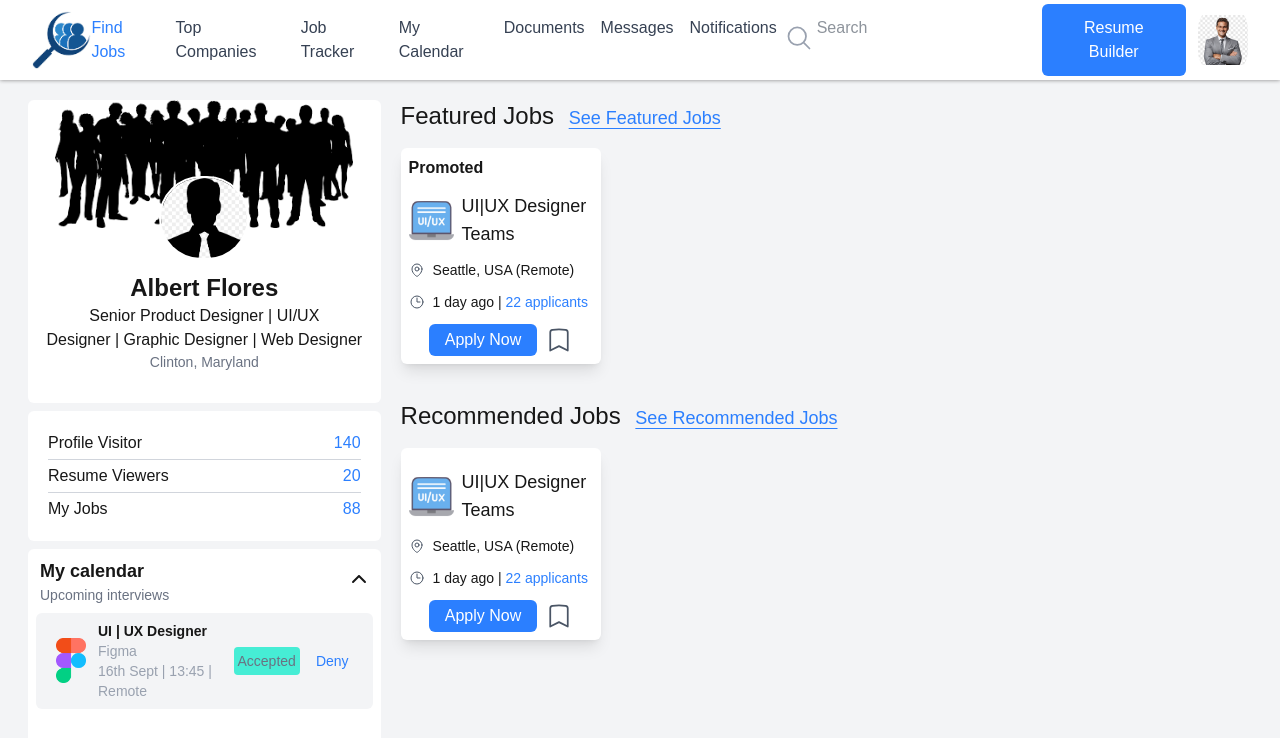
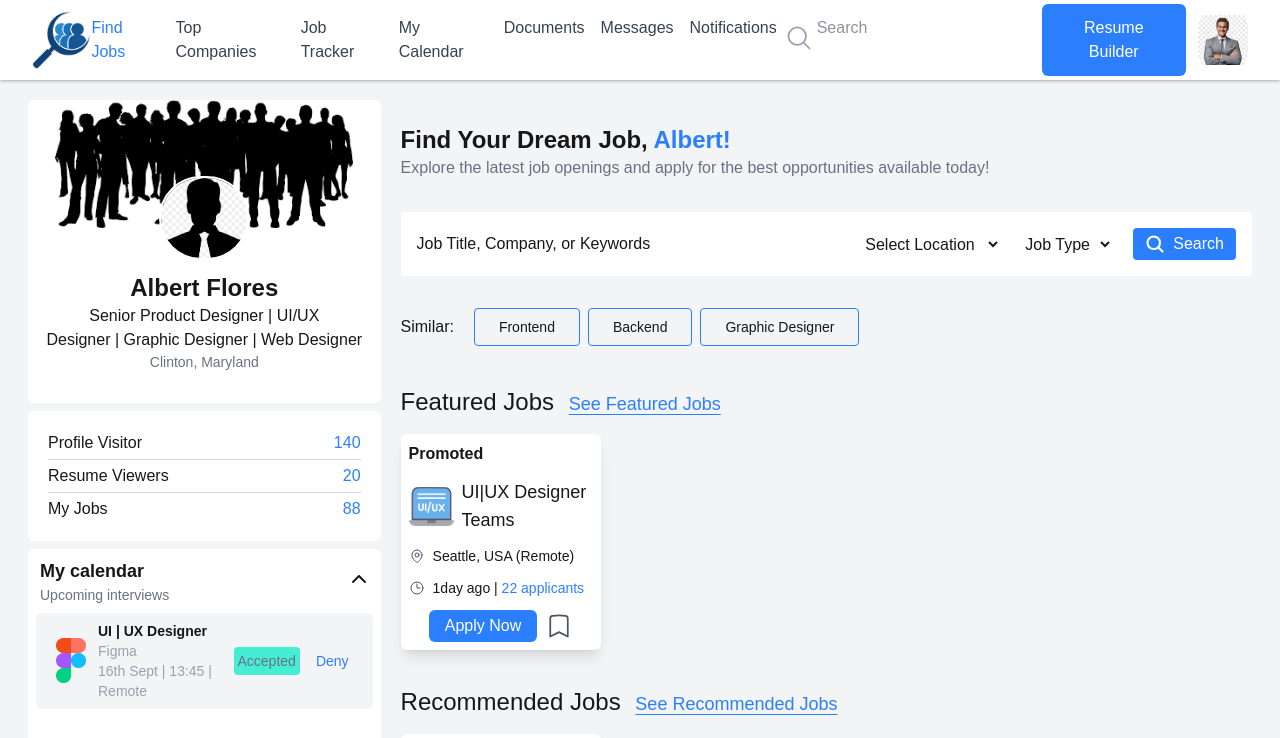
Before and after one commit to abdulbasit404/talha-work, a Next.js app: page / in a window 1280 px wide. Shown: the top 738 px of the page. Built offline with nearby package versions, Linux system fonts and the light colour scheme.

Commit message:
again changes find pages

```diff
--- a/app/Components/cards/page.tsx
+++ b/app/Components/cards/page.tsx
@@ -1,55 +1,54 @@
 import React from "react";
-import { MapPinIcon, ClockIcon, BookmarkIcon } from "@heroicons/react/24/outline";
+import { MapPinIcon } from "@heroicons/react/24/outline";
+import { BookmarkIcon, ClockIcon } from "@heroicons/react/24/outline";
 import Image from "next/image";
 
-interface CardProps {
-  titlePromo?: string;
-  titleHeading: string;
-  titleDay: string;
-  titleLocation: string;
-  titleApplicants: string;
-  titleImage: string;
-}
-
-const page: React.FC<CardProps> = ({
+function page({
   titlePromo,
   titleHeading,
   titleDay,
   titleLocation,
   titleApplicants,
   titleImage,
-}) => {
+}: {
+  titlePromo?: string;
+  titleHeading: string;
+  titleDay: string;
+  titleLocation: string;
+  titleApplicants: string; // ✔ SAHI
+  titleImage: string;
+}) {
   return (
-    <div className="bg-white flex flex-col justify-center gap-3 p-2 shadow-lg rounded-md w-full">
+    <div
+      className={`bg-white flex flex-col justify-center  gap-3 p-2 shadow-lg rounded-md w-full `}
+    >
       <h1 className="font-bold">
         {titlePromo && <span className="promo">{titlePromo}</span>}
       </h1>
-
       <div className="flex gap-2 items-center">
         <Image src={titleImage} alt="card-image" height={45} width={45} />
         <h1 className="text-lg">{titleHeading}</h1>
       </div>
-
       <div className="flex items-center gap-2">
         <MapPinIcon className="w-4 h-4 text-gray-600" />
         <h1 className="text-sm">{titleLocation}</h1>
       </div>
-
       <div className="flex items-center gap-2">
         <ClockIcon className="w-4 h-4 text-gray-600" />
         <h1 className="text-sm">
           {titleDay} | <span className="text-blue-500">{titleApplicants}</span>
         </h1>
       </div>
-
       <div className="flex justify-center items-center">
         <div className="flex items-center gap-2">
-          <button className="bg-blue-500 text-white px-4 py-1 rounded-md">Apply Now</button>
+          <button className="bg-blue-500 text-white px-4 py-1 rounded-md">
+            Apply Now
+          </button>
           <BookmarkIcon className="w-7 h-7 text-gray-600" />
         </div>
       </div>
     </div>
   );
-};
+}
 
 export default page;
--- a/app/find-jobs/page.tsx
+++ b/app/find-jobs/page.tsx
@@ -1,5 +1,4 @@
 "use client";
-
 import React, { useState } from "react";
 import MyCard from "../Components/cards/page";
 import Image from "next/image";
@@ -7,37 +6,33 @@ import { MagnifyingGlassIcon } from "@heroicons/react/24/outline";
 import { FontAwesomeIcon } from "@fortawesome/react-fontawesome";
 import { faChevronDown, faChevronUp } from "@fortawesome/free-solid-svg-icons";
 
-export default function Page() {
+
+function page() {
   const featuredJobs = [
     {
       promoHead: "Promoted",
       mainHead: "UI|UX Designer Teams",
       location: "Seattle, USA (Remote)",
-      day: "1 day ago",
+      day: "1day ago",
       applicants: "22 applicants",
       image: "/cardimage.png",
     },
   ];
-
   const recommendedJobs = [
     {
       mainHead: "UI|UX Designer Teams",
       location: "Seattle, USA (Remote)",
-      day: "1 day ago",
+      day: "1day ago",
       applicants: "22 applicants",
       image: "/cardimage.png",
     },
   ];
-
   const [interviews, setInterviews] = useState(true);
-
   return (
-    <div className="min-h-screen bg-gray-100 lg:flex sm:px-5 sm:py-3 sm:gap-1">
-      {/* Left profile column */}
+    <div className="min-h-screen bg-gray-100 lg:flex sm:px-5 sm:py-3 sm:gap-1 ">
       <div className="p-2 flex flex-col gap-2 lg:w-130">
-        {/* Profile card */}
-        <div className="bg-white h-75 lg:h-150 rounded-md relative overflow-hidden">
-          <div className="absolute w-full h-32 rounded-md">
+        <div className="bg-white h-75 lg:h-150 rounded-md relative overflow-hidden ">
+          <div className=" absolute w-full h-32 rounded-md">
             <Image
               src="/profileimagecover.png"
               alt="Sample"
@@ -45,7 +40,7 @@ export default function Page() {
               className="object-contain rounded-md"
             />
           </div>
-          <div className="relative top-19 text-center gap-4">
+          <div className=" relative top-19 text-center gap-4">
             <div className="flex justify-center items-center mb-3">
               <Image
                 src="/profileimage.png"
@@ -61,8 +56,6 @@ export default function Page() {
             <p className="text-gray-500 text-sm">Clinton, Maryland</p>
           </div>
         </div>
-
-        {/* Stats */}
         <div className="bg-white p-5 rounded-md">
           <div className="flex justify-between">
             <h1>Profile Visitor</h1>
@@ -79,9 +72,7 @@ export default function Page() {
             <span className="text-blue-500">88</span>
           </div>
         </div>
-
-        {/* Calendar */}
-        <div className="bg-white rounded-md pb-2 h-full">
+        <div className=" bg-white rounded-md pb-2 h-full">
           <div className="flex justify-between items-center py-2 px-3">
             <div>
               <h1 className="font-bold sm:text-lg">My calendar</h1>
@@ -102,6 +93,7 @@ export default function Page() {
             </div>
           </div>
 
+          <div className="flex flex-col gap-5">
             {interviews && (
               <div className="flex justify-between items-center px-5 py-2 bg-gray-100 rounded-md mx-2">
                 <div className="flex justify-center items-center gap-5 lg:gap-3">
@@ -111,7 +103,8 @@ export default function Page() {
                     height={30}
                     width={30}
                   />
-                <div>
+
+                  <div className="">
                     <h1 className="font-bold md:text-sm">UI | UX Designer</h1>
                     <h1 className="text-sm text-gray-400">Figma</h1>
                     <h1 className="text-sm text-gray-400 md:text-sm">
@@ -119,65 +112,126 @@ export default function Page() {
                     </h1>
                   </div>
                 </div>
-              <div className="flex flex-col gap-1 md:flex-row md:gap-3">
+
+                <div className="flex flex-col gap-1 md:flex-row md:gap-3 ">
                   <button className="bg-teal-300 text-gray-500 rounded px-1 py-1 text-sm">
                     Accepted
                   </button>
-                <button className="text-blue-500 rounded px-1 py-1 text-sm">Deny</button>
+                  <button className="  text-blue-500 rounded px-1 py-1 text-sm">
+                    Deny
+                  </button>
                 </div>
               </div>
             )}
           </div>
         </div>
-
-      {/* Right jobs column */}
+      </div>
       <div className="w-full">
-        {/* Featured Jobs */}
+        <div className="px-2 py-1 sm:py-8">
+          <h1 className="text-lg font-bold sm:text-2xl">
+            Find Your Dream Job,{" "}
+            <span className="text-blue-500 font-bold">Albert!</span>
+          </h1>
+          <p className="text-gray-500">
+            Explore the latest job openings and apply for the best opportunities
+            available today!
+          </p>
+        </div>
+        <div className=" bg-white mx-2 px-2 py-4 rounded flex flex-col text-center gap-4 sm:flex-row sm:justify-between sm:items-center sm:px-4 sm:py-4">
+          <div>
+            <h1 className="">Job Title, Company, or Keywords</h1>
+          </div>
+          <div className="flex flex-col justify-center items-center gap-4 sm:flex-row lg:gap-5">
+            <select className="w-35">
+              <option value="">Select Location</option>
+              <option value="banana">Saudi Arab</option>
+              <option value="orange">Dubai</option>
+              <option value="apple">Qatar</option>
+            </select>
+            <select className="w-23">
+              <option value="">Job Type</option>
+              <option value="apple">Frontend</option>
+              <option value="banana">Backend</option>
+              <option value="orange">Graphic Designer</option>
+            </select>
+            <button className="relative bg-blue-500 px-3 py-1 text-white rounded flex items-center gap-2">
+              <MagnifyingGlassIcon
+                className="w-5 h-5 text-white "
+                strokeWidth={2.5}
+              />
+              Search
+            </button>
+          </div>
+        </div>
+        <div className="flex flex-col gap-1 py-4 sm:flex-row sm:items-center sm:py-8">
+          <h1 className="px-2">Similar:</h1>
+          <div className="flex justify-center gap-2 px-2">
+            <button className="border border-blue-500 px-2 py-2 text-sm rounded lg:px-6">
+              Frontend
+            </button>
+            <button className="border border-blue-500 px-2 py-2 text-sm rounded lg:px-6">
+              Backend
+            </button>
+            <button className="border border-blue-500 px-2 py-2 text-sm rounded lg:px-6">
+              Graphic Designer
+            </button>
+          </div>
+        </div>
+        {/* {*Featured Cards*} */}
         <div className="mt-4 sm:mt-0">
-          <h1 className="px-2 py-2 text-lg sm:text-2xl">
+          <div className="px-2 py-2 gap-5">
+            <h1 className=" text-lg sm:text-2xl">
               Featured Jobs{" "}
               <span className="ml-2 text-blue-500 text-sm sm:text-lg underline underline-offset-4">
                 See Featured Jobs
               </span>
             </h1>
-          <div className="p-2 grid grid-cols-1 sm:grid-cols-1 md:grid-cols-2 lg:grid-cols-3 xl:grid-cols-4 2xl:grid-cols-5 gap-4">
-            {featuredJobs.map((job, idx) => (
+          </div>
+          <div className="p-2">
+            <div className="grid grid-cols-1 sm:grid-cols-1 md:grid-cols-2 lg:grid-cols-3 xl:grid-cols-4 2xl:grid-cols-5 gap-4">
+              {featuredJobs.map((items, index) => (
                 <MyCard
-                key={idx}
-                titlePromo={job.promoHead || ""}
-                titleHeading={job.mainHead}
-                titleLocation={job.location}
-                titleDay={job.day}
-                titleApplicants={job.applicants}
-                titleImage={job.image}
+                  key={index}
+                  titlePromo={items.promoHead}
+                  titleHeading={items.mainHead}
+                  titleLocation={items.location}
+                  titleDay={items.day}
+                  titleApplicants={items.applicants}
+                  titleImage={items.image}
                 />
               ))}
             </div>
           </div>
-
-        {/* Recommended Jobs */}
-        <div className="mt-5">
-          <h1 className="px-2 py-2 text-lg sm:text-2xl">
+        </div>
+        {/* {*Recommended Cards*} */}
+        <div className=" mt-5">
+          <div className="px-2 py-2 gap-5">
+            <h1 className="text-lg sm:text-2xl">
               Recommended Jobs{" "}
               <span className="ml-2 text-blue-500 text-sm sm:text-lg underline underline-offset-4">
                 See Recommended Jobs
               </span>
             </h1>
-          <div className="p-2 grid grid-cols-1 sm:grid-cols-1 md:grid-cols-2 lg:grid-cols-3 xl:grid-cols-4 2xl:grid-cols-5 gap-4">
-            {recommendedJobs.map((job, idx) => (
+          </div>
+          <div className="p-2">
+            <div className="grid grid-cols-1 sm:grid-cols-1 md:grid-cols-2 lg:grid-cols-3 xl:grid-cols-4 2xl:grid-cols-5 gap-4">
+              {recommendedJobs.map((items, index) => (
                 <MyCard
-                key={idx}
-                titlePromo={job.promoHead || ""}
-                titleHeading={job.mainHead}
-                titleLocation={job.location}
-                titleDay={job.day}
-                titleApplicants={job.applicants}
-                titleImage={job.image}
+                  key={index}
+                  // titlePromo={items.promoHead}
+                  titleHeading={items.mainHead}
+                  titleLocation={items.location}
+                  titleDay={items.day}
+                  titleApplicants={items.applicants}
+                  titleImage={items.image}
                 />
               ))}
             </div>
           </div>
         </div>
       </div>
+    </div>
   );
 }
+
+export default page;
```
Lines whose indentation alone changed are shown as unchanged.
